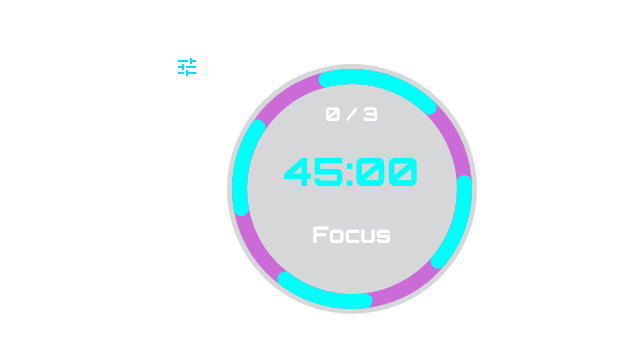
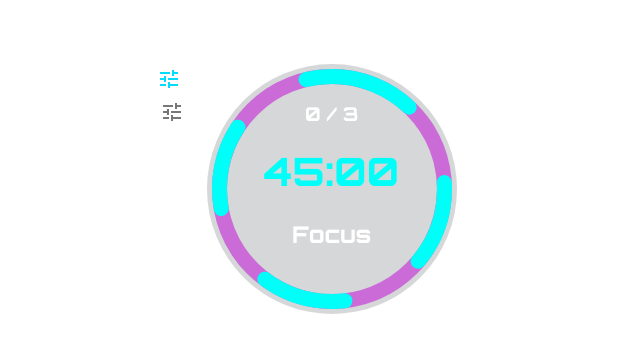
Before and after one commit to PilarCha/Vue-Pomodoro, a Vue app: page / in a window 1280 px wide. Shown: the part 211-564 px from the top of the page, without its empty margins (328-968 px from the left). Built offline with nearby package versions, Linux system fonts and the light colour scheme.

Commit message:
adding more icons to add to the settings bar

```diff
--- a/src/components/settingsBar/main-bar.vue
+++ b/src/components/settingsBar/main-bar.vue
@@ -1,17 +1,21 @@
 <template>
-  <v-row>
+  <v-row
+    no-gutters
+  >
     <PickTime/>
-
+    <TimerSettings/>
   </v-row>
 
 </template>
 
 <script>
 import PickTime from './pick-time.vue';
+import TimerSettings from './timer-settings.vue';
 export default {
   name:'MainBar',
   components: {
-    PickTime
+    PickTime,
+    TimerSettings
   }
 }
 </script>
--- a/src/components/settingsBar/timer-settings.vue
+++ b/src/components/settingsBar/timer-settings.vue
@@ -1,4 +1,10 @@
 <template>
+  <v-btn
+    icon
+  >
+
+    <v-icon>mdi-tune</v-icon>
+  </v-btn>
 
 </template>
 
```
